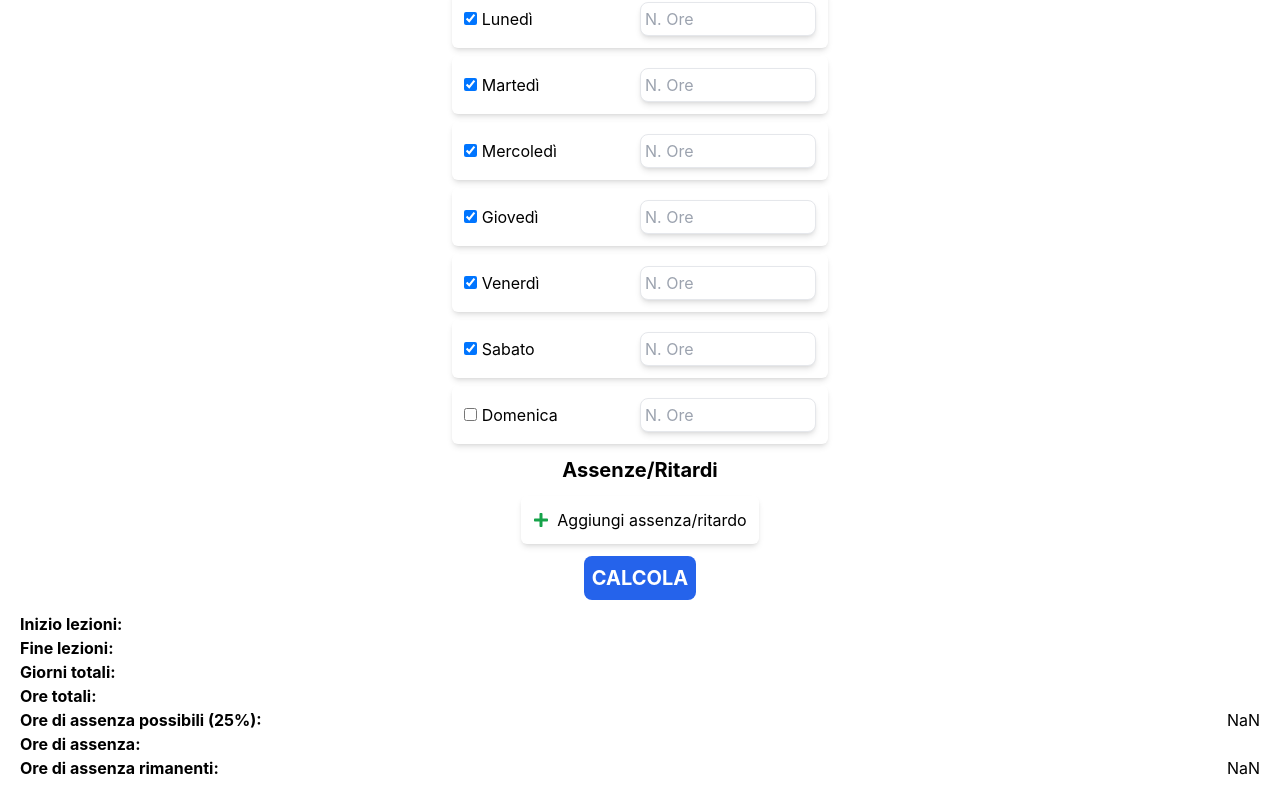
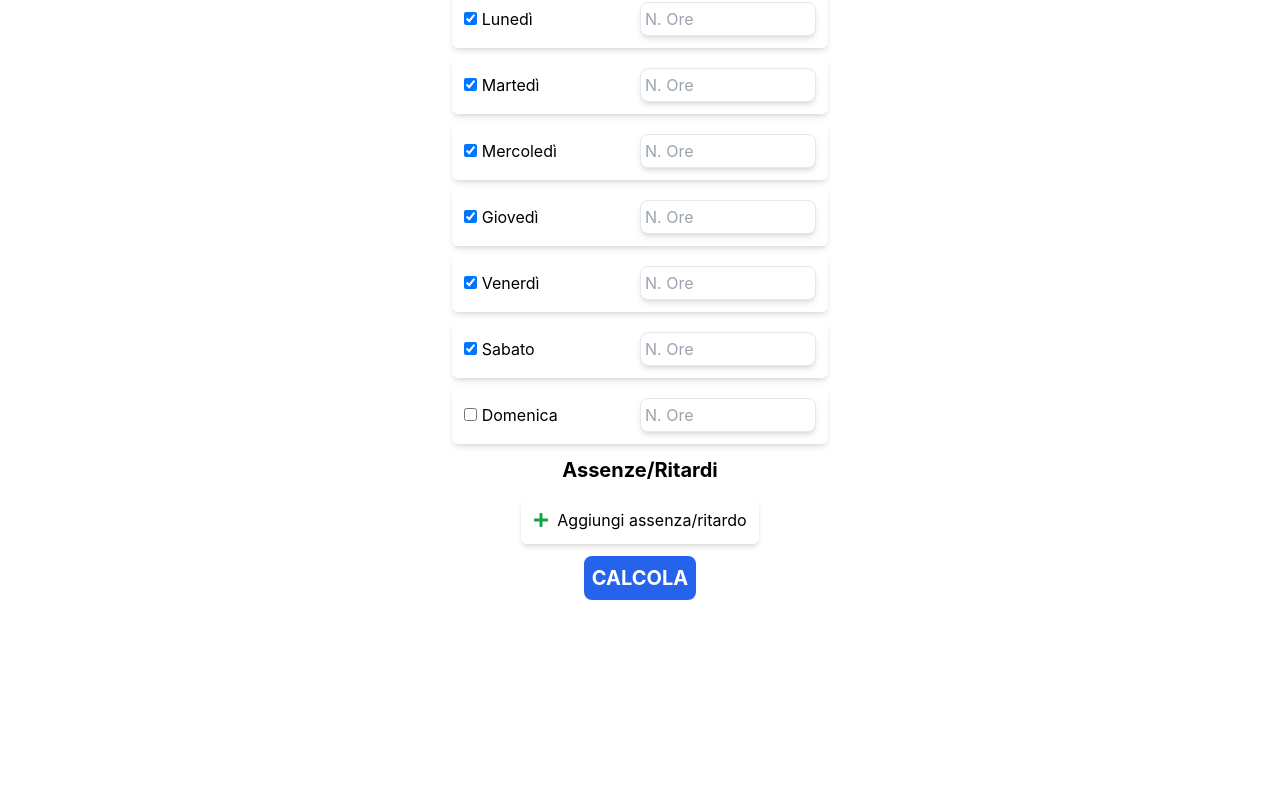
Before and after one commit to fede1132/absence-counter, a React (Create React App) app: page / in a window 1280 px wide. Shown: the part 806-1606 px from the top of the page. After the commit the page ends 1426 px from the top, so only its background shows below. Built offline with nearby package versions, Linux system fonts and the light colour scheme.

Commit message:
compute fix

```diff
--- a/package.json
+++ b/package.json
@@ -1,6 +1,7 @@
 {
   "name": "school",
   "version": "0.1.0",
+  "homepage": "https://school.fede1132.me",
   "private": true,
   "dependencies": {
     "@testing-library/jest-dom": "^5.16.4",
@@ -16,7 +17,9 @@
     "start": "react-scripts start",
     "build": "react-scripts build",
     "test": "react-scripts test",
-    "eject": "react-scripts eject"
+    "eject": "react-scripts eject",
+    "predeploy": "npm run build",
+    "deploy": "gh-pages -d build"
   },
   "eslintConfig": {
     "extends": [
@@ -38,6 +41,7 @@
   },
   "devDependencies": {
     "autoprefixer": "^10.4.4",
+    "gh-pages": "^3.2.3",
     "postcss": "^8.4.12",
     "tailwindcss": "^3.0.24"
   }
--- a/src/App.js
+++ b/src/App.js
@@ -16,7 +16,7 @@ function App() {
   const [calendar, setCalendar] = useState(Object?.keys(calendars)?.[0]);
   const [days, setDays] = useState({})
   const [absences, setAbsences] = useState([])
-  const [result, setResult] = useState({})
+  const [result, setResult] = useState(null)
 
   const data = calendars[calendar]
 
@@ -193,6 +193,7 @@ function App() {
           absenceHours += absence["hours"]
         }
 
+        result = {}
         result["count"] = count
         result["hours"] = hours
         result["absenceHours"] = absenceHours
@@ -200,6 +201,8 @@ function App() {
       }}>
         CALCOLA
       </span>
+      {
+        result !== null && (
           <div className='flex flex-col w-full'>
             <div className='flex flex-row justify-between'>
               <span className='font-bold'>Inizio lezioni:</span>
@@ -230,6 +233,8 @@ function App() {
               { result["hours"] * 0.25 - result["absenceHours"] }
             </div>
           </div>
+        )
+      }
     </div>
   );
 }
```
Also changed, not shown: 1 other file (tests, documents, lock files or other folders). Lines whose indentation alone changed are shown as unchanged.
